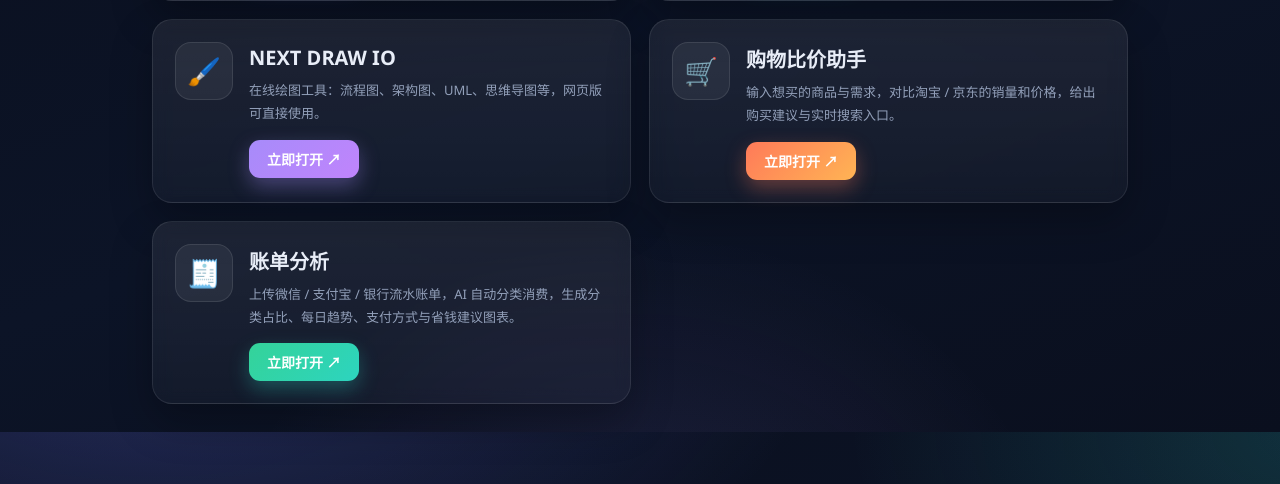
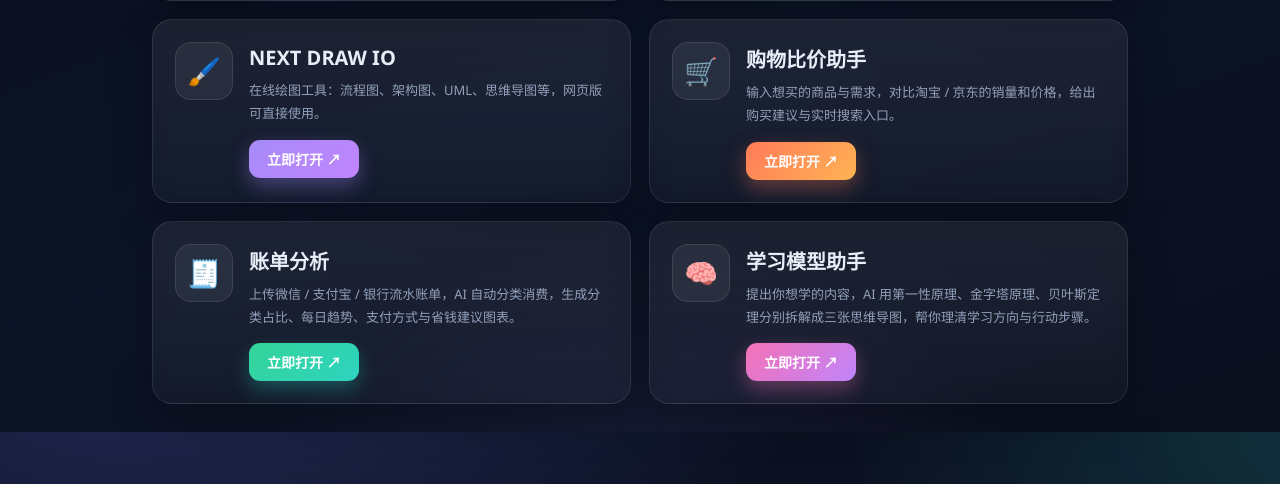
Before and after one commit to we2012wuhan/newpro, a FastAPI app: page / in a window 1280 px wide. Shown: the part 368-852 px from the top of the page. Run offline with FastAPI, Linux system fonts and the light colour scheme; parts of the project's set-up code (start-up, migrations or seed data) failed here and were passed over.

Commit message:
学习助手

```diff
--- a/main.py
+++ b/main.py
@@ -85,6 +85,11 @@ app.include_router(buy_helper_router)
 # 浏览器访问 http://127.0.0.1:8000/bill-analysis 即可使用。
 from bill_analysis import router as bill_router  # noqa: E402
 app.include_router(bill_router)
+
+# 附加功能：学习模型助手（提出想学的内容 -> 第一性原理 / 金字塔原理 / 贝叶斯定理 三视角拆解 -> 思维导图展示）
+# 浏览器访问 http://127.0.0.1:8000/study-assistant 即可使用。
+from study_assistant import router as study_router  # noqa: E402
+app.include_router(study_router)
 
 
 
--- a/templates/home.html
+++ b/templates/home.html
@@ -58,6 +58,8 @@ h2.sec{font-size:15px;color:#b8c4da;letter-spacing:3px;margin:0 0 14px;font-weig
 .tool.t-bill:hover{border-color:rgba(45,212,191,.55);box-shadow:0 24px 52px rgba(45,212,191,.2)}
 .t-bill .go{background:linear-gradient(135deg,#34d399,#2dd4bf);box-shadow:0 8px 20px rgba(45,212,191,.3)}
 .t-buy .go{background:linear-gradient(135deg,#ff7a59,#ffb454);box-shadow:0 8px 20px rgba(255,122,89,.35)}
+.tool.t-study:hover{border-color:rgba(244,114,182,.55);box-shadow:0 24px 52px rgba(244,114,182,.22)}
+.t-study .go{background:linear-gradient(135deg,#f472b6,#c084fc);box-shadow:0 8px 20px rgba(244,114,182,.35)}
 .search-col{display:flex;flex-direction:column;align-items:stretch;gap:7px;flex:1;max-width:480px;min-width:260px;margin-left:auto}
 .search-box{position:relative;width:100%}
 .search-box .ico{position:absolute;left:14px;top:50%;transform:translateY(-50%);opacity:.55;pointer-events:none;font-size:15px}
@@ -131,7 +133,15 @@ h2.sec{font-size:15px;color:#b8c4da;letter-spacing:3px;margin:0 0 14px;font-weig
         <span class="go">立即打开 ↗</span>
       </div>
     </a>
-  </div>
+
+    <a class="tool t-study" href="/study-assistant" target="_blank" rel="noopener noreferrer">
+      <div class="t-icon">🧠</div>
+      <div class="t-info">
+        <h3>学习模型助手</h3>
+        <p class="desc">提出你想学的内容，AI 用第一性原理、金字塔原理、贝叶斯定理分别拆解成三张思维导图，帮你理清学习方向与行动步骤。</p>
+        <span class="go">立即打开 ↗</span>
+      </div>
+    </a>  </div>
 
   <div id="noResult" class="no-result hide">没有找到匹配的工具，换个关键词试试吧～</div>
 
```
